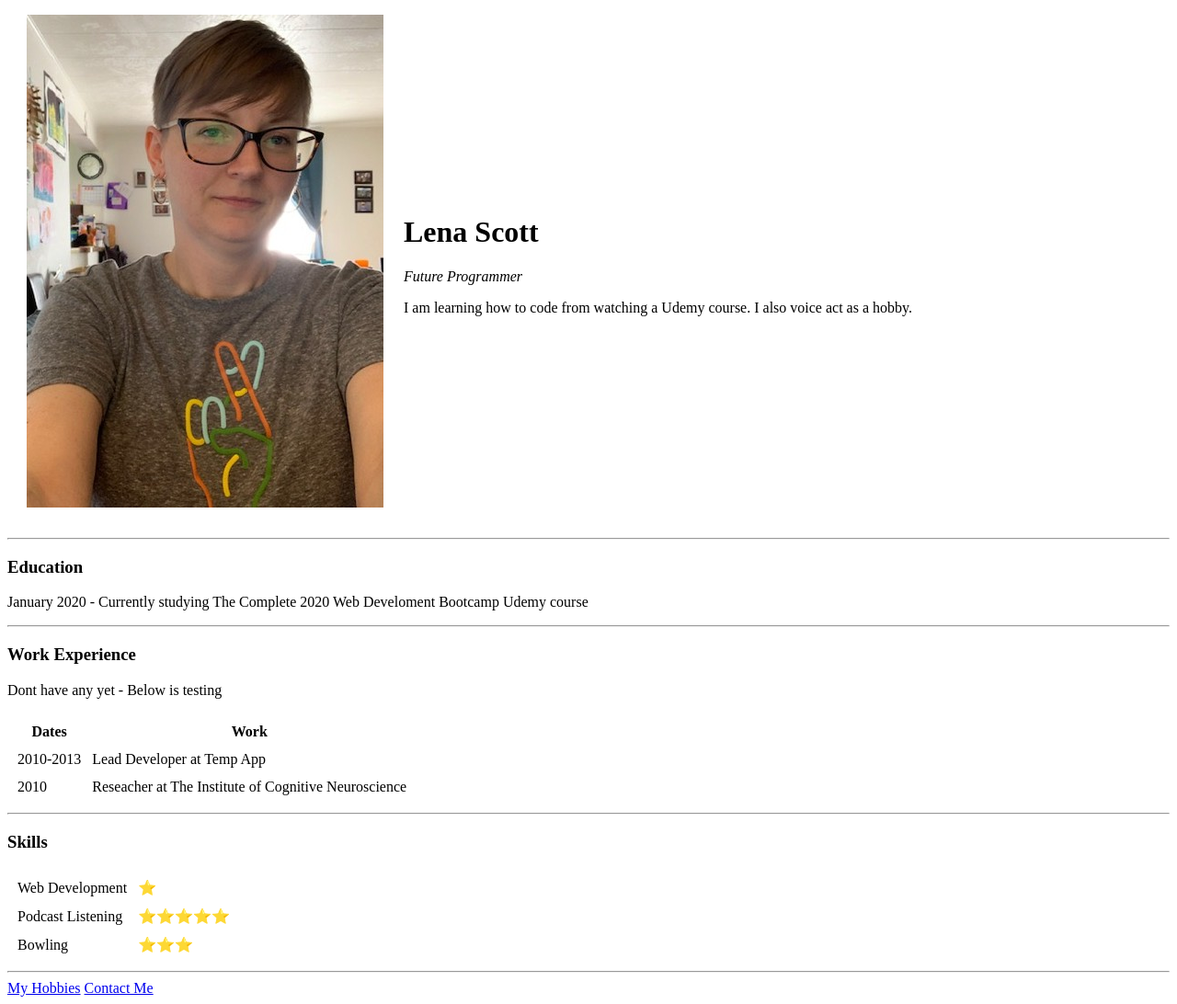
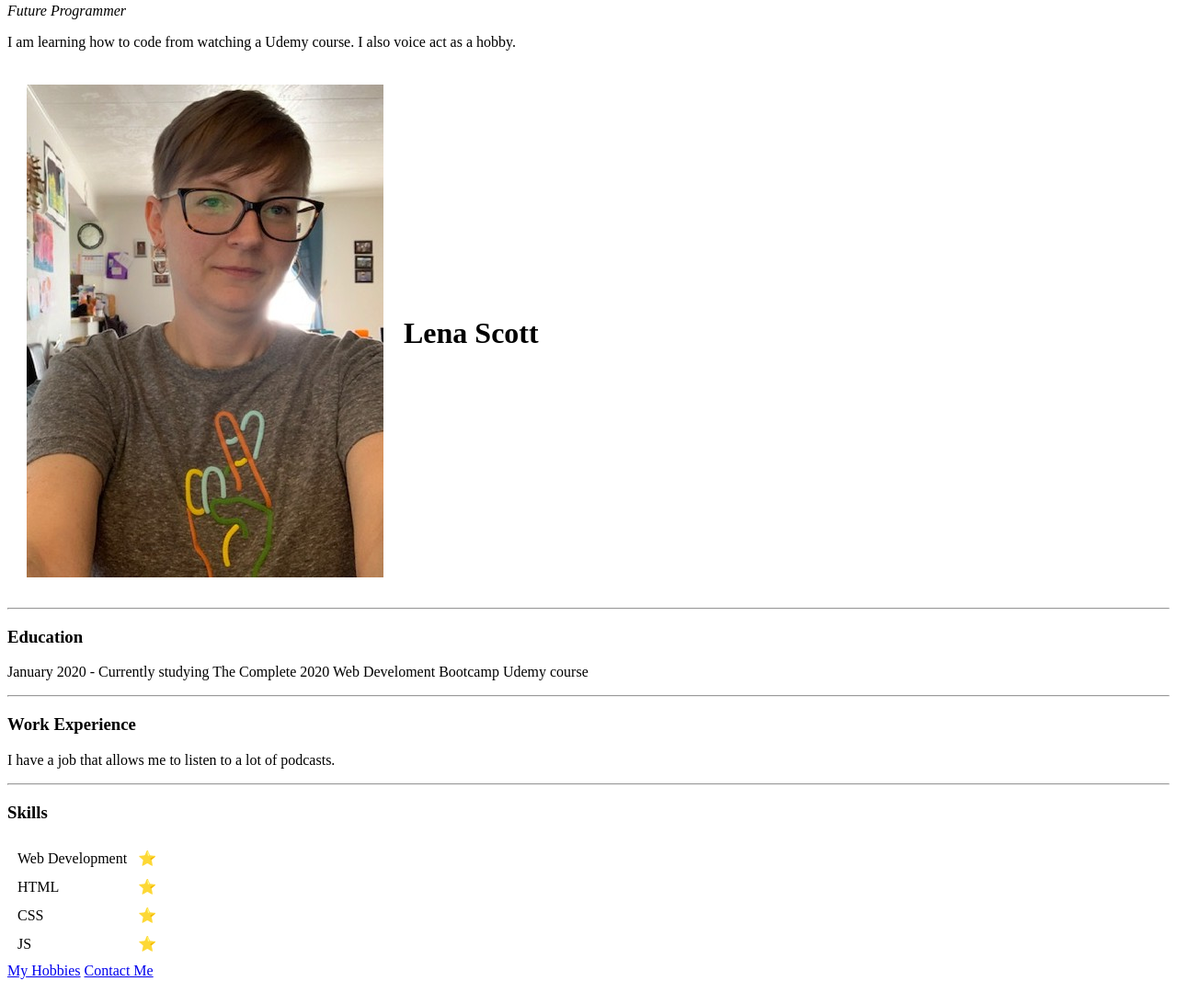
Before and after one commit to Lena308/cv, a plain HTML site: page index.html in a window 1280 px wide. Shown: the part 13-1105 px from the top of the page at 92% size. Drawn offline with Linux system fonts and the light colour scheme.

Commit message:
Update index.html

```diff
--- a/index.html
+++ b/index.html
@@ -10,9 +10,9 @@
     <table cellspacing="20">
       <tr>
         <td><img src="Lena.jpg" alt="Lena profile picture"></td>
-        <td><h1>Lena Scott</h1>
+        <td><h1>Lena Scott</h1></td>
     <p><em>Future Programmer</em></p>
-    <p>I am learning how to code from watching a Udemy course. I also voice act as a hobby.</p></td>
+    <p>I am learning how to code from watching a Udemy course. I also voice act as a hobby.</p>
       </tr>
     </table>
 
@@ -21,25 +21,8 @@
     <p>January 2020 - Currently studying The Complete 2020 Web Develoment Bootcamp Udemy course</p>
     <hr>
     <h3> Work Experience</h3>
-    <p>Dont have any yet - Below is testing</p>
-    <table cellspacing="10">
-      <thread>
-        <tr>
-          <th>Dates</th>
-          <th>Work</th>
-        </tr>
-      </thread>
-      <tbody>
-      <tr>
-        <td>2010-2013</td>
-        <td> Lead Developer at Temp App</td>
-      </tr>
-      <tr>
-        <td>2010</td>
-        <td>Reseacher at The Institute of Cognitive Neuroscience</td>
-      </tr>
-      </tbody>
-    </table>
+    <p>I have a job that allows me to listen to a lot of podcasts.</p>
+
     <hr>
     <h3>Skills</h3>
     <table cellspacing="10">
@@ -48,15 +31,18 @@
           <td>⭐</td>
         </tr>
         <tr>
-          <td>Podcast Listening</td>
-          <td>⭐⭐⭐⭐⭐</td>
+          <td> HTML</td>
+          <td>⭐</td>
         </tr>
         <tr>
-          <td>Bowling</td>
-          <td>⭐⭐⭐</td>
+        <td>CSS</td>
+        <td>⭐</td>
+        </tr>
+        <tr>
+          <td>JS</td>
+          <td>⭐</td>
         </tr>
     </table>
-    <hr>
     <a href="hobbies.html">My Hobbies</a>
     <a href="contact me.html">Contact Me</a>
 
```
